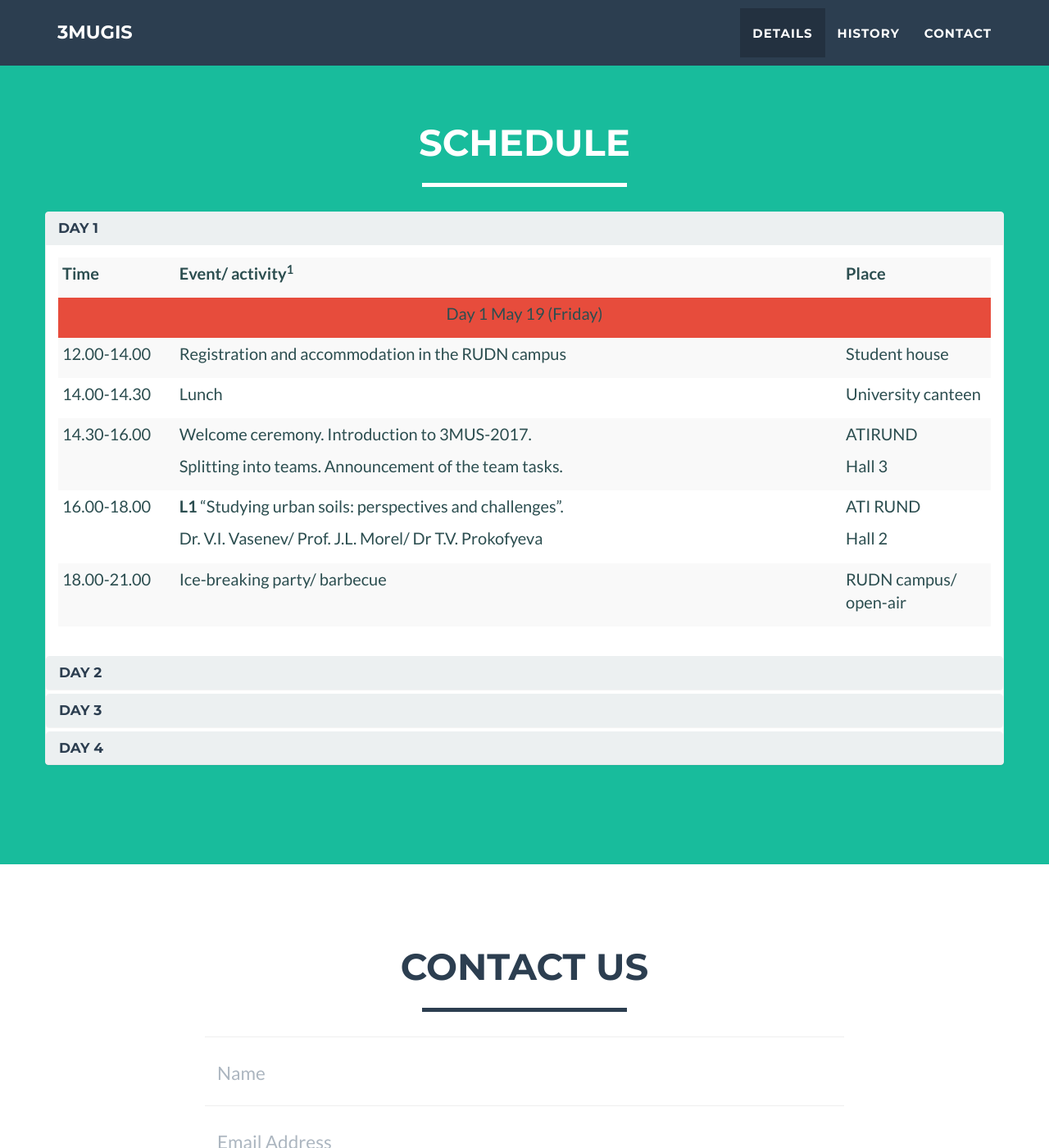
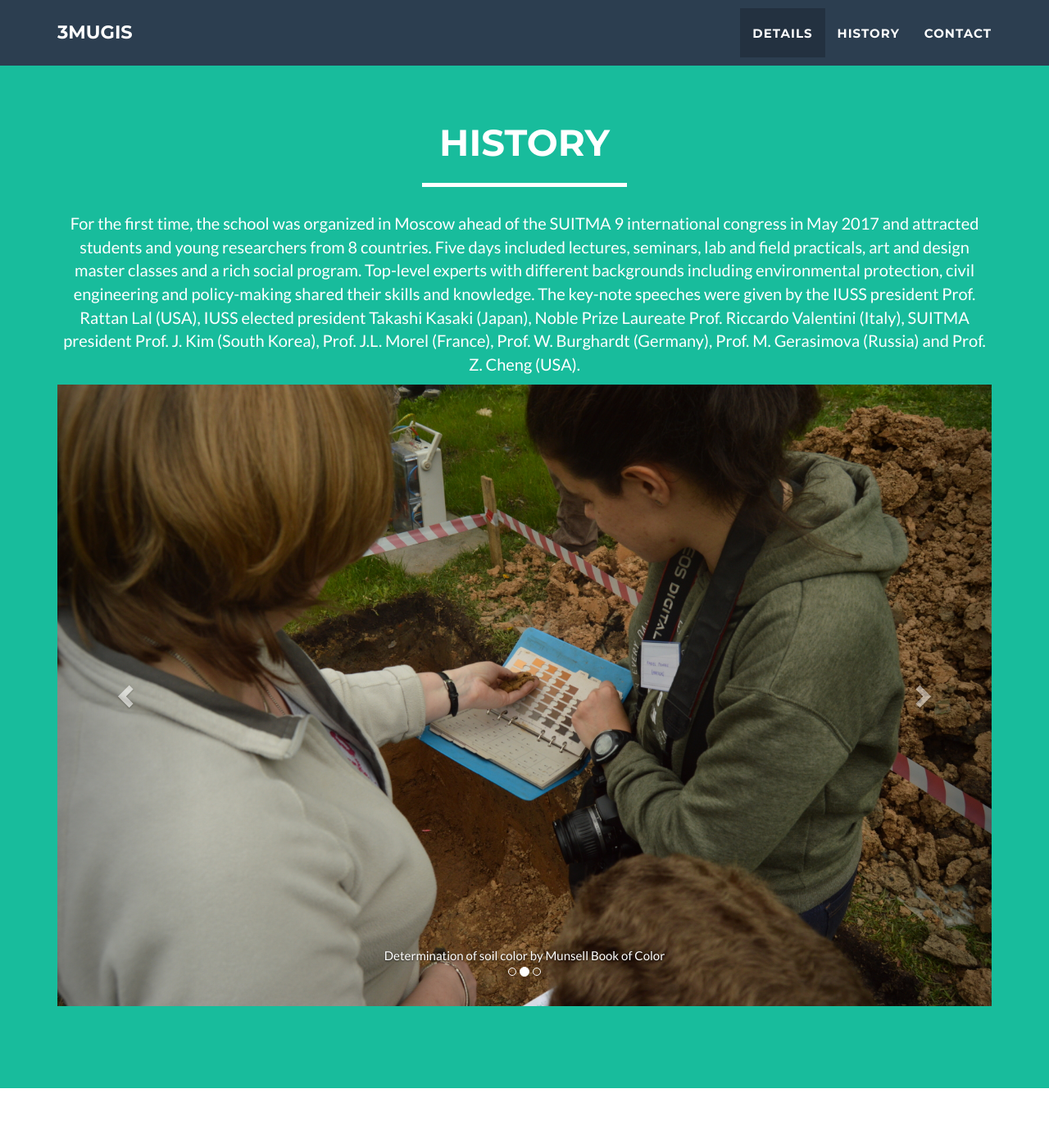
Before and after one commit to erasmus-rudn/erasmus-rudn.github.io, a Jekyll site: the page built from index.html, in a window 1280 px wide and 1400 px high, scrolled down 1916 px. Shown: the whole window at 82% size. Built offline with Jekyll 4.4.1, drawn with Linux system fonts in a browser that asks for light colours; nearby versions of some CDN libraries; library files that are not in the unit come from our copies.

Commit message:
Update about.html
Updated to History 2017

```diff
--- a/_includes/about.html
+++ b/_includes/about.html
@@ -3,12 +3,66 @@
     <div class="container">
         <div class="row">
             <div class="col-lg-12 text-center">
-                <h2>Schedule</h2>
+                <h2>History</h2>
                 <hr class="star-light">
+                <p>For the first time, the school was organized in Moscow ahead of the SUITMA 9 international congress in May 2017 and attracted students and young researchers from 8 countries. Five days included lectures, seminars, lab and field practicals, art and design master classes and a rich social program. Top-level experts with different backgrounds including environmental protection, civil engineering and policy-making shared their skills and knowledge. The key-note speeches were given by the IUSS president Prof. Rattan Lal (USA), IUSS elected president Takashi Kasaki (Japan), Noble Prize Laureate Prof. Riccardo Valentini (Italy), SUITMA president Prof. J. Kim (South Korea), Prof. J.L. Morel (France), Prof. W. Burghardt (Germany), Prof. M. Gerasimova (Russia) and Prof. Z. Cheng (USA).</p>
+                <div id="carousel-history" class="carousel slide" data-ride="carousel">
+                  <!-- Indicators -->
+                  <ol class="carousel-indicators">
+                    <li data-target="#carousel-example-generic" data-slide-to="0" class="active"></li>
+                    <li data-target="#carousel-example-generic" data-slide-to="1"></li>
+                    <li data-target="#carousel-example-generic" data-slide-to="2"></li>
+                  </ol>
+
+                  <!-- Wrapper for slides -->
+                  <div class="carousel-inner" role="listbox">
+                    <div class="item active">
+                      <img src="img/DSC_0010_preview.jpeg" alt="...">
+                      <div class="carousel-caption">
+                        Practical lesson on obtaining skills of complex description of urban soils and sampling for chemical, physical and biological analyzes on the territory of Moscow State University.
+                      </div>
+                    </div>
+                    <div class="item">
+                      <img src="img/DSC_0092_preview.jpeg" alt="...">
+                      <div class="carousel-caption">
+                        Determination of soil color by Munsell Book of Color
+                      </div>
+                    </div>
+                    <div class="item">
+                      <img src="img/DSC_0069_preview.jpeg" alt="...">
+                      <div class="carousel-caption">
+                        Practical lesson measurement of CO2 fluxes
+                      </div>
+                    </div>
+                    <div class="item">
+                      <img src="img/DSC_0217_preview.jpeg" alt="...">
+                      <div class="carousel-caption">
+                        Practical master class  in the workshop of landscape architecture and design
+                      </div>
+                    </div>
+                  </div>
+
+                  <!-- Controls -->
+                  <a class="left carousel-control" href="#carousel-example-generic" role="button" data-slide="prev">
+                    <span class="glyphicon glyphicon-chevron-left" aria-hidden="true"></span>
+                    <span class="sr-only">Previous</span>
+                  </a>
+                  <a class="right carousel-control" href="#carousel-example-generic" role="button" data-slide="next">
+                    <span class="glyphicon glyphicon-chevron-right" aria-hidden="true"></span>
+                    <span class="sr-only">Next</span>
+                  </a>
+                </div>
             </div>
         </div>
         <div class="row">
-            <div class="panel-group" id="accordion" role="tablist" aria-multiselectable="true">
+
+        </div>
+    </div>
+</section>
+
+
+
+<!--<div class="panel-group" id="accordion" role="tablist" aria-multiselectable="true">
   <div class="panel panel-default">
     <div class="panel-heading" role="tab" id="headingOne">
       <h4 class="panel-title">
@@ -478,6 +532,5 @@
 
 
 </div>
-</div>
-</div>
-</section>
+
+-->
```
